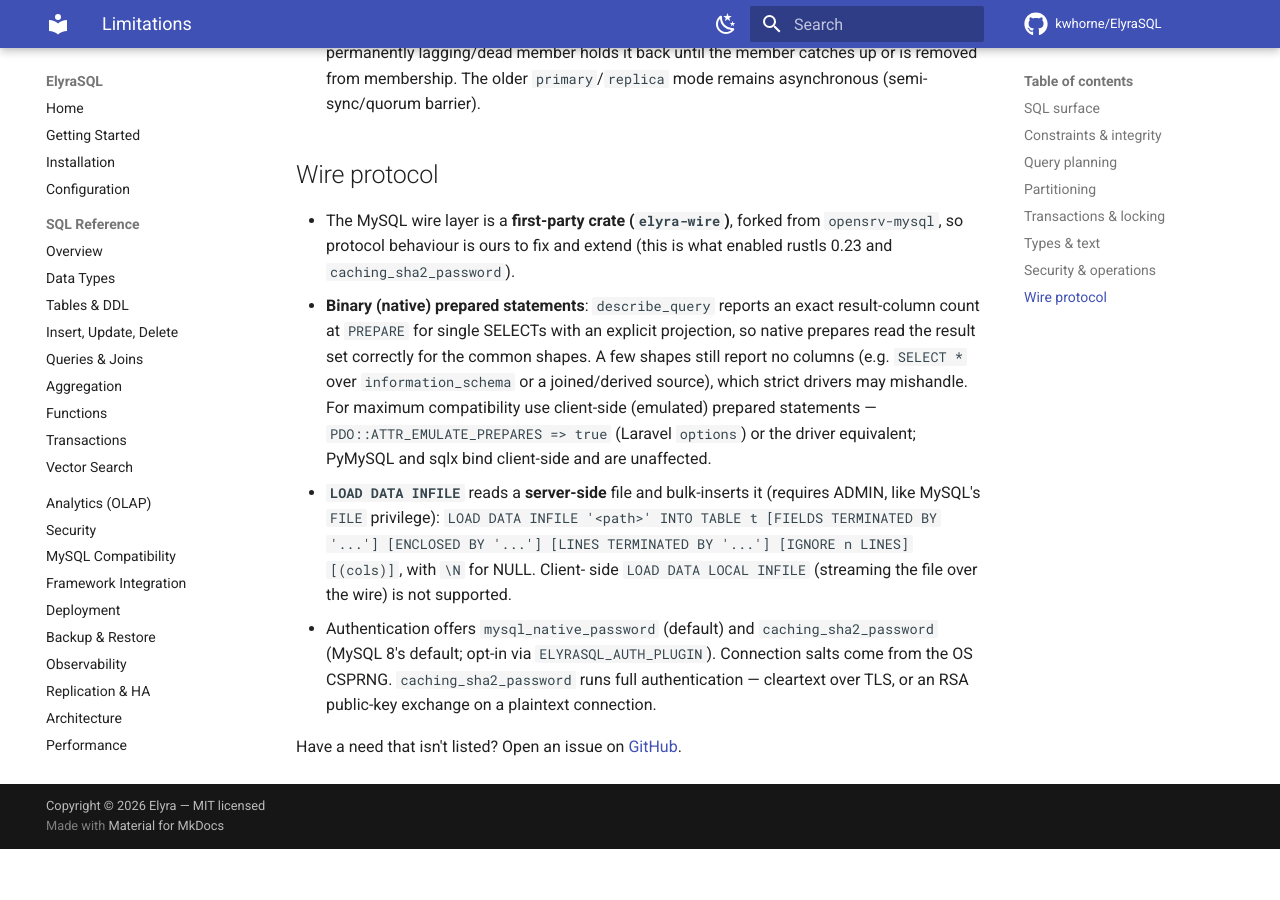
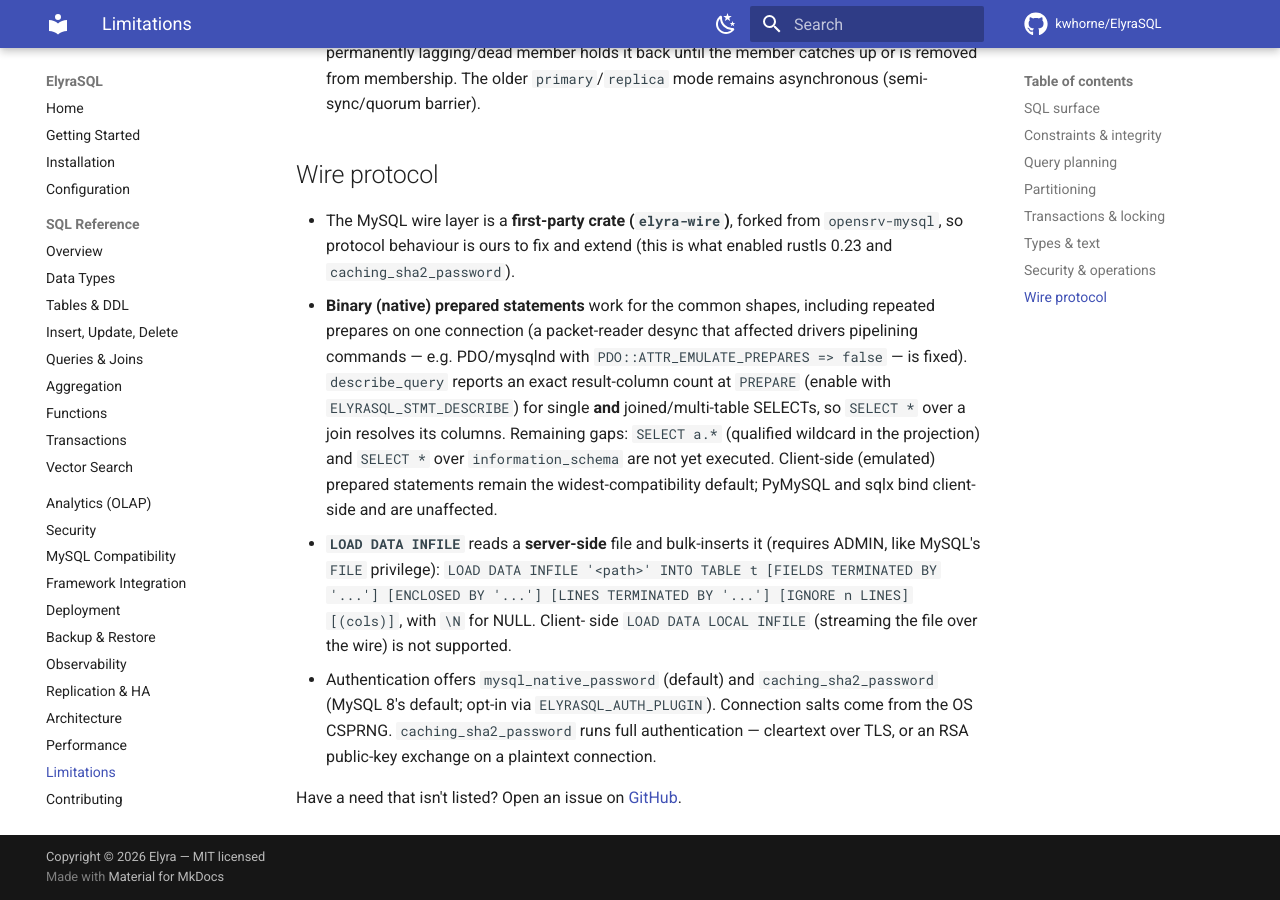
Before and after one commit to kwhorne/ElyraSQL, an MkDocs documentation site: the page built from docs/limitations.md, in a window 1280 px wide and 900 px high, scrolled down 6732 px. Built offline with MkDocs 1.6.1 and Material for MkDocs 9.7.7, drawn with Linux system fonts in a browser that asks for light colours; comment, search, counter and statistics services are not loaded; before the commit the page ends 7581 px from its top, so only the background shows below that.

Commit message:
docs: native prepared statements now work for common shapes (desync fixed) [ESQL-5]

```diff
--- a/docs/limitations.md
+++ b/docs/limitations.md
@@ -294,14 +294,16 @@
 - The MySQL wire layer is a **first-party crate (`elyra-wire`)**, forked from
   `opensrv-mysql`, so protocol behaviour is ours to fix and extend (this is what
   enabled rustls 0.23 and `caching_sha2_password`).
-- **Binary (native) prepared statements**: `describe_query` reports an exact
-  result-column count at `PREPARE` for single SELECTs with an explicit
-  projection, so native prepares read the result set correctly for the common
-  shapes. A few shapes still report no columns (e.g. `SELECT *` over
-  `information_schema` or a joined/derived source), which strict drivers may
-  mishandle. For maximum compatibility use client-side (emulated) prepared
-  statements — `PDO::ATTR_EMULATE_PREPARES => true` (Laravel `options`) or the
-  driver equivalent; PyMySQL and sqlx bind client-side and are unaffected.
+- **Binary (native) prepared statements** work for the common shapes, including
+  repeated prepares on one connection (a packet-reader desync that affected
+  drivers pipelining commands — e.g. PDO/mysqlnd with
+  `PDO::ATTR_EMULATE_PREPARES => false` — is fixed). `describe_query` reports an
+  exact result-column count at `PREPARE` (enable with `ELYRASQL_STMT_DESCRIBE`)
+  for single **and** joined/multi-table SELECTs, so `SELECT *` over a join
+  resolves its columns. Remaining gaps: `SELECT a.*` (qualified wildcard in the
+  projection) and `SELECT *` over `information_schema` are not yet executed.
+  Client-side (emulated) prepared statements remain the widest-compatibility
+  default; PyMySQL and sqlx bind client-side and are unaffected.
 - **`LOAD DATA INFILE`** reads a **server-side** file and bulk-inserts it
   (requires ADMIN, like MySQL's `FILE` privilege): `LOAD DATA INFILE '<path>'
   INTO TABLE t [FIELDS TERMINATED BY '...'] [ENCLOSED BY '...'] [LINES
```
